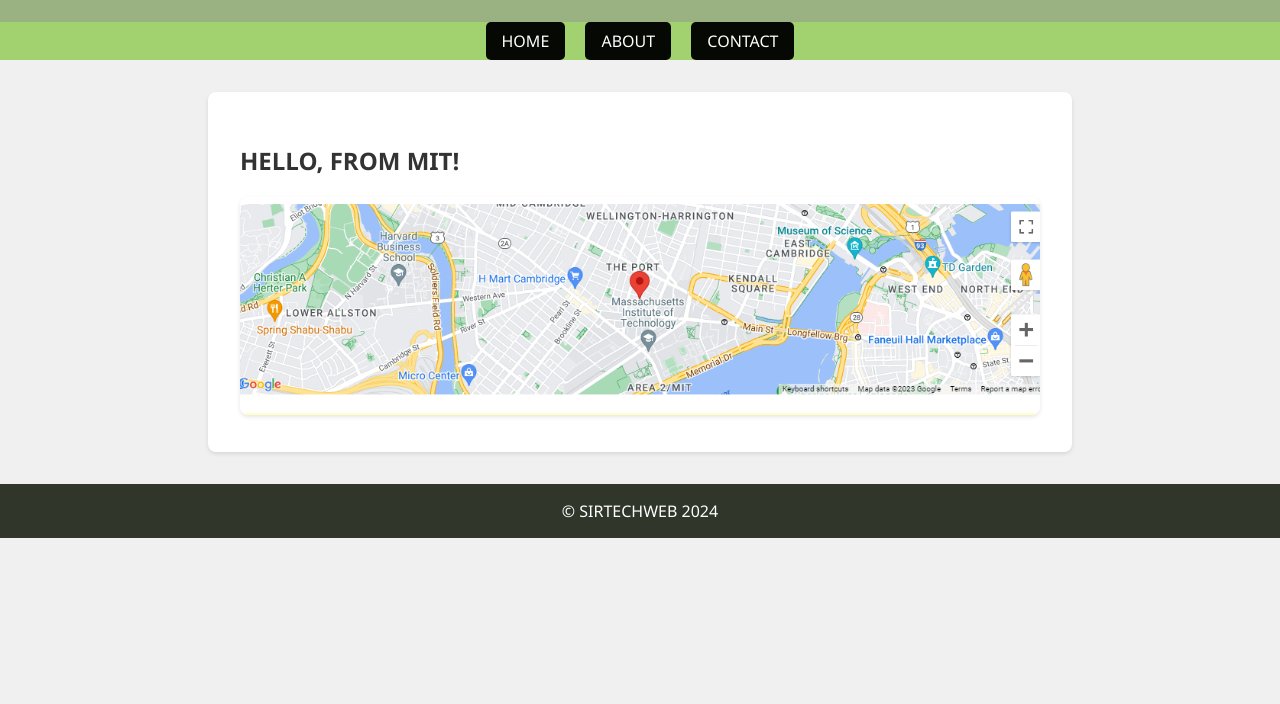
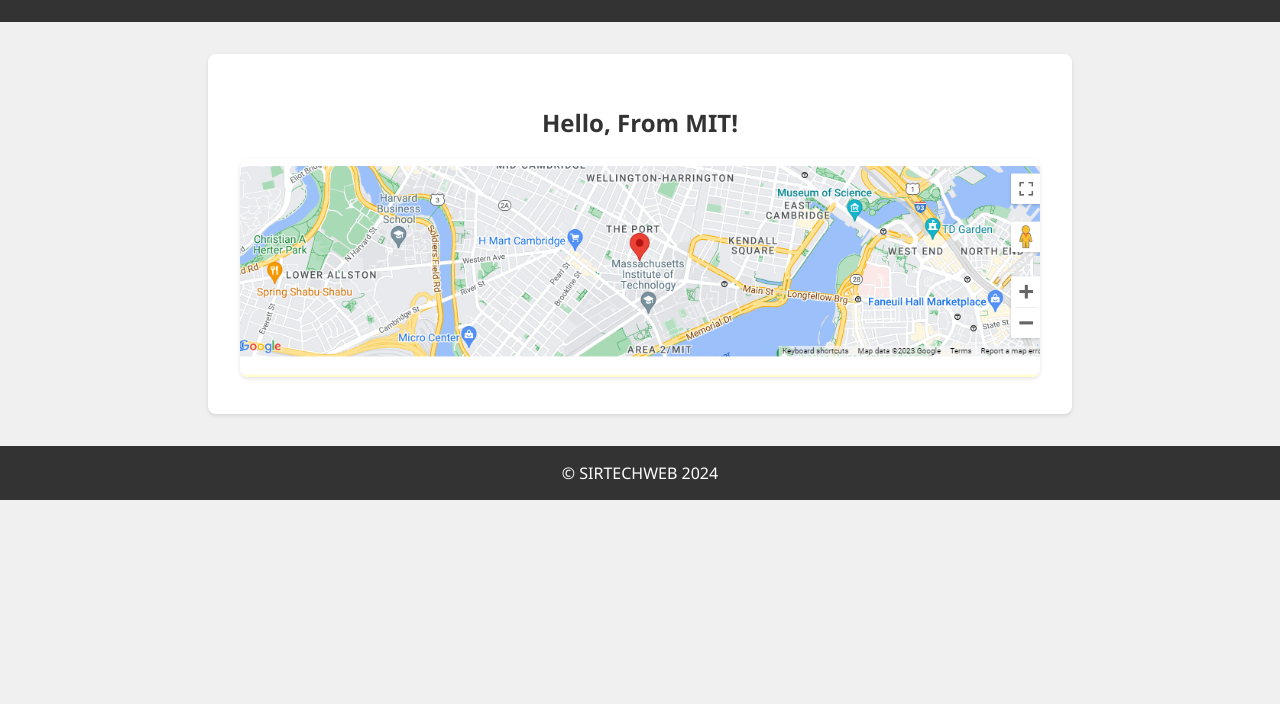
Before and after one commit to mocash/laughing-potato, a website: page public/index.html in a window 1280 px wide. Shown: the part 96-800 px from the top of the page. Drawn offline with Linux system fonts and the light colour scheme.

Commit message:
first commit 1

```diff
--- a/public/index.html
+++ b/public/index.html
@@ -15,32 +15,11 @@
     }
 
     header {
-      background-color: #9ab182; /* Light green header */
+      background-color: #333; /* Dark gray header */
       color: white;
       text-align: center;
       padding: 1em 0;
       text-transform: uppercase; /* Uppercase text */
-    }
-
-    nav {
-      background-color: #A2D16F; /* Lighter green navigation bar */
-      padding: 0.5em;
-      text-align: center;
-    }
-
-    nav a {
-      color: #fff;
-      text-decoration: none;
-      padding: 0.5em 1em;
-      margin: 0 0.5em;
-      border-radius: 5px;
-      transition: background-color 0.3s ease;
-      background-color: #060803; /* Light green background */
-      text-transform: uppercase; /* Uppercase text */
-    }
-
-    nav a:hover {
-      background-color: #687957; /* Darker green on hover */
     }
 
     section {
@@ -50,8 +29,7 @@
       background-color: #fff; /* White background for the section */
       box-shadow: 0 2px 4px rgba(0, 0, 0, 0.1); /* Subtle box shadow */
       border-radius: 8px;
-      text-align: left;
-      text-transform: uppercase; /* Uppercase text */
+      text-align: center;
     }
 
     section img {
@@ -61,7 +39,7 @@
     }
 
     footer {
-      background-color: #31362b; /* Lighter green footer */
+      background-color: #333; /* Dark gray footer */
       color: white;
       padding: 1em 0;
       text-align: center;
@@ -75,17 +53,12 @@
     <h1>SirTechWeb</h1>
   </header>
 
-  <nav>
-    <a href="#">Home</a>
-    <a href="#">About</a>
-    <a href="#">Contact</a>
-  </nav>
-
   <section>
     <h1>Hello, From MIT!</h1>
 
     <!-- Add an image -->
     <img src="./map.PNG" alt="Description of the image">
+
 
   </section>
 
```
